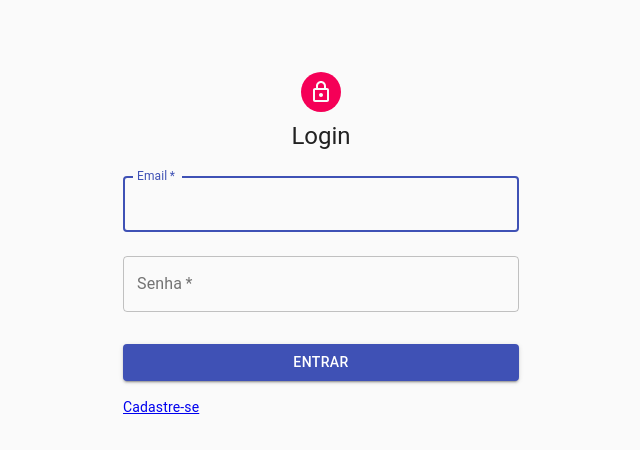
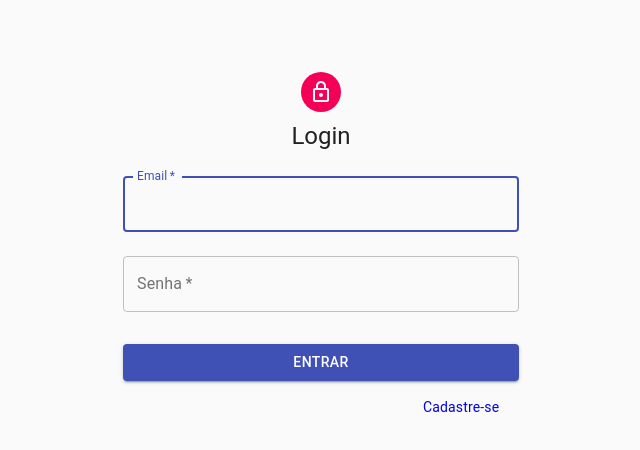
Before and after one commit to mayrazan/distribuidora-estoque, a React (Create React App) app: page / in a window 1280 px wide. Shown: the top 450 px of the page, without its empty margins (319-959 px from the left). Built offline with nearby package versions, Linux system fonts and the light colour scheme; no server answers.

Commit message:
Styling page

```diff
--- a/src/components/LoginForm/LoginForm.jsx
+++ b/src/components/LoginForm/LoginForm.jsx
@@ -35,6 +35,11 @@ const useStyles = makeStyles((theme) => ({
     "& > * + *": {
       marginTop: theme.spacing(2),
     },
+  },
+  link: {
+    textDecoration: "none",
+    position: "relative",
+    left: 300,
   },
 }));
 
@@ -137,7 +142,7 @@ export default function LoginForm() {
           </Button>
           <Grid container>
             <Grid item>
-              <Link to="/signup" variant="body2">
+              <Link to="/signup" variant="body2" className={classes.link}>
                 {"Cadastre-se"}
               </Link>
             </Grid>
--- a/src/utils/messages.js
+++ b/src/utils/messages.js
@@ -1,11 +1,11 @@
 import { Alert, AlertTitle } from "@material-ui/lab";
 
-export function alertMessage(className, tipo) {
+export function alertMessage(className, type) {
   return (
     <div className={className}>
       <Alert severity="error">
         <AlertTitle>Erro</AlertTitle>
-        {tipo === 1 ? "Preencha todos os campos!" : "Email já cadastrado!"}
+        {type === 1 ? "Preencha todos os campos!" : "Email já cadastrado!"}
       </Alert>
     </div>
   );
```
